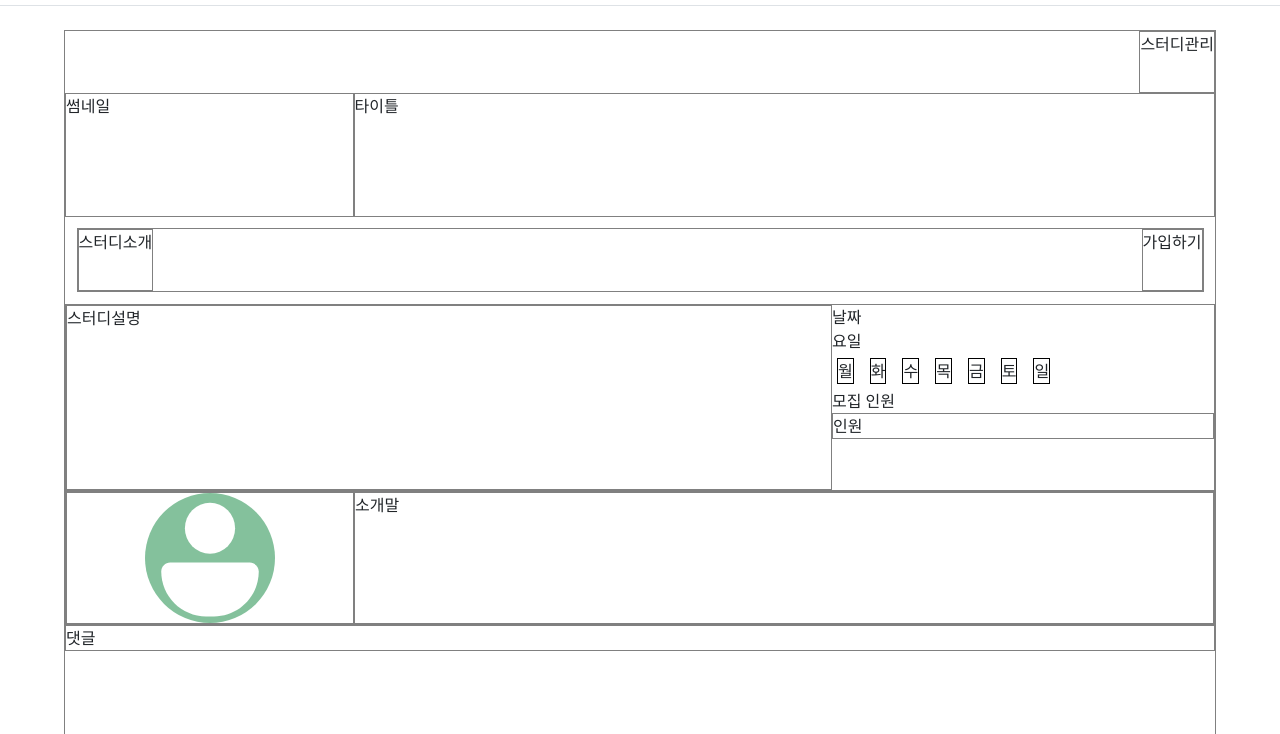
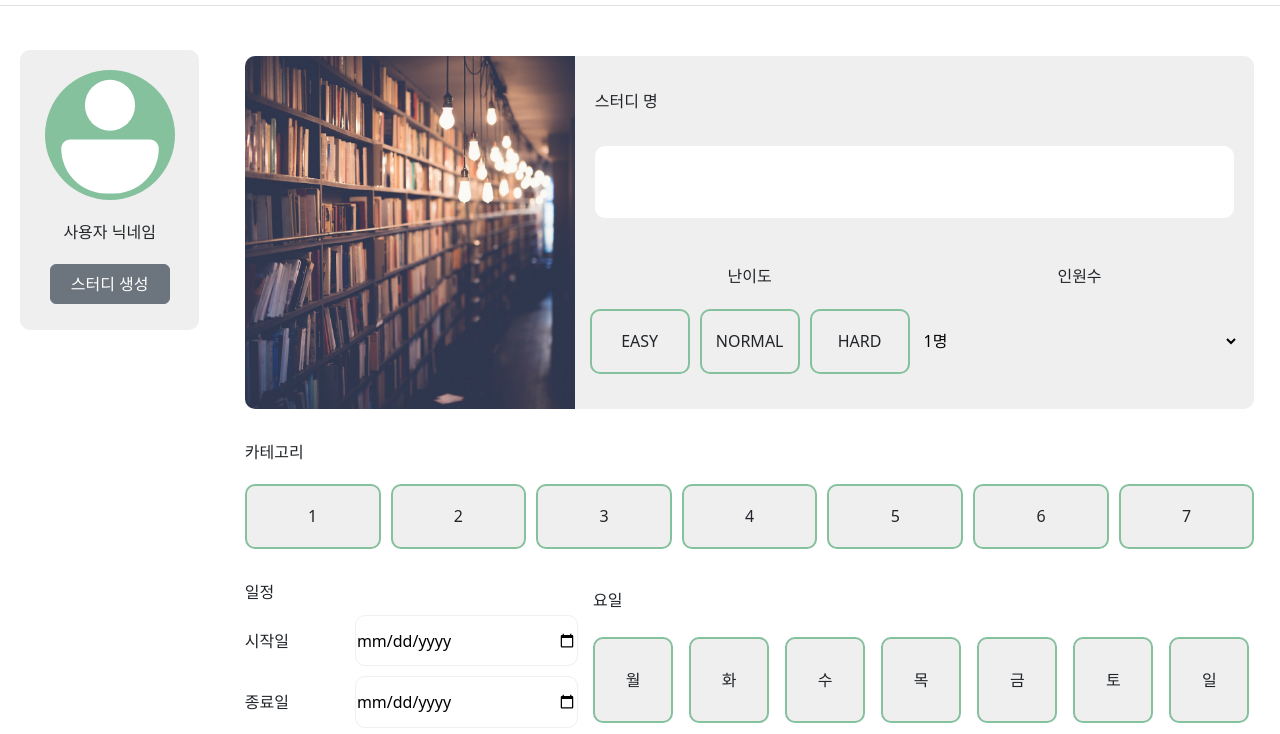
Before and after one commit to Quartett/StudyUs-FE, a plain HTML site: page studygroup_detail.html in a window 1280 px wide. Shown: the part 66-800 px from the top of the page. Drawn offline with nearby package versions, Linux system fonts and the light colour scheme.

Commit message:
:lipstick: design: studygroup_detail 부분 디자인 보완

```diff
--- a/static/css/studygroup_detail.css
+++ b/static/css/studygroup_detail.css
@@ -1,97 +1,254 @@
-.main_container{
+.full{
     display: flex;
-    width: 90vw;
-    height: 90vh;
-    margin: auto;
-    flex-direction: column;
+    width: 100%;
+    height: 83%;
 }
 
-.edit_studygroup{
+/* 왼쪽 부분 사용자 닉네임 및 스터디 생성 버튼 표시 */
+.left{
+    background: #F0EFEF;
+    border-radius: 10px;
+    width: 200px;
+    height: 280px;
     display: flex;
-    flex: 1;
-    justify-content: end;
+    flex-direction: column;
+    align-items: center;
+    margin: 20px;
 }
 
-.head_section{
-    flex: 2;
+.user_profile{
+    display: flex;
+    flex-direction: column;
+    align-items: center;
 }
 
-.head{
+.profile_image{
+    margin-top: 20px;
+    margin-bottom: 10px;
+}
+
+.user_name{
+    margin-top: 10px;
+    margin-bottom: 10px;
+}
+
+.study_create_btn{
+    margin-top: 10px;
+    width: 120px;
+    height: 40px;
+}
+
+/* 오른쪽 부분 스터디 설정 부분 */
+.right{
+    width: 88vw;
+    height: 70vw;
+    margin: 2vw;
     display: flex;
-    width: 100%;
-    height: 100%;
+    flex-direction: column;
+    gap: 10px;
+}
+
+/* 오른쪽 부분 스터디 설정 전체 */
+.study_setting{
+    display: flex;
+    flex: 2;
+    background-color: #F0EFEF;
+    border-radius: 10px;
 }
 
 .thumbnail{
     flex: 1;
 }
 
-.title{
-    flex: 3;
+/* 오른쪽 부분 스터디 설정 윗 부분(썸네일 이미지, 스터디 명, 난이도, 인원수) */
+.study_setting_top{
+    display: flex;
+    flex-direction: column;
+    flex: 2;
+    margin: 10px;
+    gap: 10px;
 }
 
-.join_section{
-    display: flex;
-    justify-content: space-between;
-    flex: 1;
-    margin: 1%;
+.thumbnail_img, .thumbnail{
+    width: 100%;
+    height: 100%;
+    border: none;
+    border-top-right-radius: 0px;
+    border-top-left-radius: 10px;
+    border-bottom-right-radius: 0px;
+    border-bottom-left-radius: 10px;
 }
 
-.content_section{
-    display: flex;
-    flex: 3;
+.imageinput{
+    display: none;
 }
 
-.content{
+.title_container{
+    display: flex;
+    flex-direction: column;
+    flex: 1;
+}
+
+.study_title{
+    display: flex;
+    align-items: center;
+    flex: 1;
+    margin-left: 10px;
+}
+
+.input_title{
+    flex: 1;
+    border-radius: 10px;
+    border: none;
+    margin: 10px;
+}
+
+.level_container{
+    display: flex;
+    flex-direction: column;
+    flex: 1;
+    margin: 5px;
+}
+
+.level{
+    display: flex;
+    align-items: center;
+    justify-content: center;
+    flex: 1;
+}
+
+.level_select{
+    flex: 1;
+    border-radius: 10px;
+    border: none;
+}
+
+.member_container{
+    display: flex;
+    flex-direction: column;
+    flex: 1;
+    margin: 5px;
+}
+
+.member{
+    display: flex;
+    align-items: center;
+    justify-content: center;
+    flex: 1;
+    text-align: center;
+}
+
+.max_member{
+    flex: 1;
+    border-radius: 10px;
+    border: none;
+    margin-bottom: 20px;
+}
+
+/* 오른쪽 부분 스터디 설정 아랫 부분(카테고리, 일정, 요일, 소개글) */
+.study_setting_bottom,
+.date_container{
+    display: flex;
+    flex: 1;
+}
+
+.category_container,
+.schedule_container{
+    display: flex;
+    flex-direction: column;
+    flex: 1;
+}
+
+.level_detail,
+.category,
+.category_detail,
+.schedule,
+.start_day,
+.end_day,
+.week_days,
+.week_days_detail{
+    display: flex;
+    align-items: center;
+    flex: 1;
+}
+
+.category_list,
+.level_list{
+    display: flex;
+    flex: 1;
+    gap: 10px;
+    margin-bottom: 20px;
+}
+
+.category_detail,
+.level_detail{
+    justify-content: center;
+    border: 2px solid #84C19C;
+    border-radius: 10px;
+    background-color: #F0EFEF;
+}
+
+.date_container,
+.schedule_container{
+    gap: 10px;
+}
+
+.start_day_container,
+.end_day_container,
+.week_days_container,
+.week_days_list{
+    display: flex;
     flex: 2;
 }
 
-.member{
-    flex: 1;
+.input_start_day,
+.input_end_day{
+    flex: 2;
+    border-radius: 10px;
+    border: 1px solid #F0EFEF;
 }
 
-.leader_section{
-    display: flex;
+.week_days_container{
+    flex-direction: column;
+    gap: 10px;
 }
 
-.leader_profile{
-    flex: 1;
-
-}
-
-.leader_comment{
-    flex: 3;
-}
-
-.profile_image{
-    display: flex;
-    justify-content: center;
-}
-
-.comments{
-    display: flex;
-    flex-direction: column;
-}
-
-.comment_section{
-    flex: 2;
-}
-
-.comment{
-    display: flex;
-}
-
-.schedule{
-    flex: 1;
+.week_days{
+    margin-left: 5px;
 }
 
 .week_days_list{
-    display: flex;
-    flex: 2;
     gap: 1rem;
     margin: 5px;
 }
 
 .week_days_detail{
-    border: 1px solid black;
+    justify-content: center;
+    border: 2px solid #84C19C;
+    border-radius: 10px;
+    background-color: #F0EFEF;
 }
+
+.category_detail:hover, .level_detail:hover, .week_days_detail:hover {
+    cursor: pointer;
+    background-color: #84C19C;
+    color:#F0EFEF;
+    transition: 0.2s;
+}
+
+.content{
+    flex: 1;
+}
+
+.input_content{
+    width: 100%;
+    height: 100%;
+    border-radius: 10px;
+}
+
+.week_days_detail.selected, .category_detail.selected, .level_detail.selected {
+    background-color: #84C19C;
+    color: white;
+    scale: 1.1;
+    transition: 0.2s;
+}
--- a/studygroup_detail.html
+++ b/studygroup_detail.html
@@ -16,26 +16,78 @@
 <body>
     <header data-include-path="./header.html"></header>
 
-    <main class="main_container" style="border: 1px solid gray;">
-        <section class="edit_studygroup">
-            <div class="edit" style="border: 1px solid gray;">스터디관리</div>
-        </section>
-        <section class="head_section">
-            <div class="head">
-                <div class="thumbnail" style="border: 1px solid gray;">썸네일</div>
-                <div class="title" style="border: 1px solid gray;">타이틀</div>
+    <main class="full">
+        <!-- 프로필 -->
+        <section class="left">
+            <div class="user_profile">
+                <div class="profile_image">
+                    <img src="./static/img/profile.svg" width="130" height="130">
+                </div>
+                <div class="user_name">사용자 닉네임</div>
+                <input class="study_create_btn btn btn-secondary" type="submit" value="스터디 생성">
             </div>
         </section>
-        <section class="join_section" style="border: 1px solid gray;">
-            <div class="" style="border: 1px solid gray;">스터디소개</div>
-            <div class="change_button" style="border: 1px solid gray;">가입</div>
-        </section>
-        <section class="content_section" style="border: 1px solid gray;">
-            <div class="content" style="border: 1px solid gray;">스터디설명</div>
-            <div class="schedule">
-                <div class="study_date">
-                    날짜
+        <!-- 게시물 생성 -->
+        <section class="right">
+            <div class="study_setting">
+                <!-- 썸네일 -->
+
+                <div class="thumbnail">
+                    <input type="file" class="imageinput" id="imageinput" name="file"/>
+                    <img src="./static/img/default_study_thumbnail.png" class="thumbnail_img" id="thumbnailimg">
+                    <label for="imageinput"></label>
                 </div>
+                <!-- 스터디명, 난이도, 인원수 -->
+                <div class="study_setting_top">
+                    <div class="title_container">
+                        <div class="study_title">스터디 명</div>
+                        <input class="input_title" type="text">
+                    </div>
+                    <!-- 난이도, 인원수 -->
+                    <div class="study_setting_bottom">
+                        <div class="level_container">
+                            <div class="level">난이도</div>
+                            <div class="level_list">
+                                <div class="level_detail" data-level=1>EASY</div>
+                                <div class="level_detail" data-level=2>NORMAL</div>
+                                <div class="level_detail" data-level=3>HARD</div>
+                            </div>
+                        </div>
+                        <div class="member_container">
+                            <div class="member">인원수</div>
+                            <select class="max_member"></select>
+                        </div>
+                    </div>
+
+                </div>
+            </div>
+            <!-- 카테고리 -->
+            <div class="category_container">
+                <div class="category">카테고리</div>
+                <div class="category_list">
+                    <div class="category_detail" data-category=1>1</div>
+                    <div class="category_detail" data-category=2>2</div>
+                    <div class="category_detail" data-category=3>3</div>
+                    <div class="category_detail" data-category=4>4</div>
+                    <div class="category_detail" data-category=5>5</div>
+                    <div class="category_detail" data-category=6>6</div>
+                    <div class="category_detail" data-category=7>7</div>
+                </div>
+            </div>
+            <!-- 일정, 요일 -->
+            <div class="date_container">
+                <div class="schedule_container">
+                    <div class="schedule">일정</div>
+                    <div class="start_day_container">
+                        <div class="start_day">시작일</div>
+                        <input class="input_start_day" type="date">
+                    </div>
+                    <div class="end_day_container">
+                        <div class="end_day">종료일</div>
+                        <input class="input_end_day" type="date">
+                    </div>
+                </div>
+                <div class="week_days_container">
                     <div class="week_days">요일</div>
                     <div class="week_days_list">
                         <div class="week_days_detail" data-day=월>월</div>
@@ -46,26 +98,20 @@
                         <div class="week_days_detail" data-day=토>토</div>
                         <div class="week_days_detail" data-day=일>일</div>
                     </div>
-                <div class="number_of_people">모집 인원
-                    <div class="member"style="border: 1px solid gray;">인원</div>
                 </div>
             </div>
+            <!-- 스터디 설명 -->
+            <div class="content">
+                <input class="input_content" type="text">
+            </div>
+            <div class="d-flex justify-content-end">
+                <button class="btn btn-outline-secondary m-2" type="button">삭제</button>
+                <button class="btn btn-primary m-2" type="button">수정</button>
+            </div>
         </section>
-        <section class="leader_section" style="border: 1px solid gray;">
-            <div class="leader_profile" style="border: 1px solid gray;">
-                <div class="profile_image">
-                    <img src="./static/img/profile.svg" width="130" height="130">
-                </div>
-            </div>
-            <div class="leader_comment" style="border: 1px solid gray;">소개말</div>
-        </section>
-        <section class="comment_section">
-            <div class="comments" id="comments_container" style="border: 1px solid gray;">댓글</div>
-        </section>
+    <script src="./static/js/common.js"></script>
+    <script src="./static/js/studygroup_create.js"></script>
     </main>
-<script src="./static/js/common.js"></script>
-<script src="./static/js/studygroup_detail.js"></script>
-
 </body>
 
 </html>
```
Also changed, not shown: static/img/default_study_thumbnail.png (added). Lines whose indentation alone changed are shown as unchanged.
